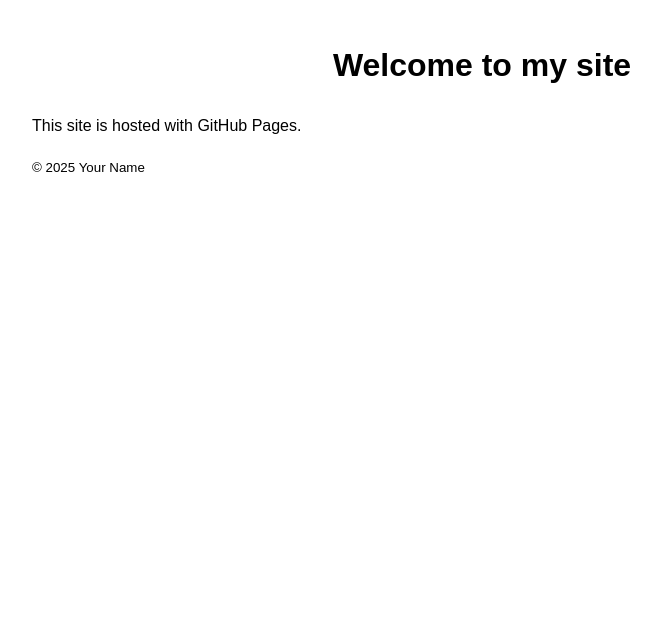
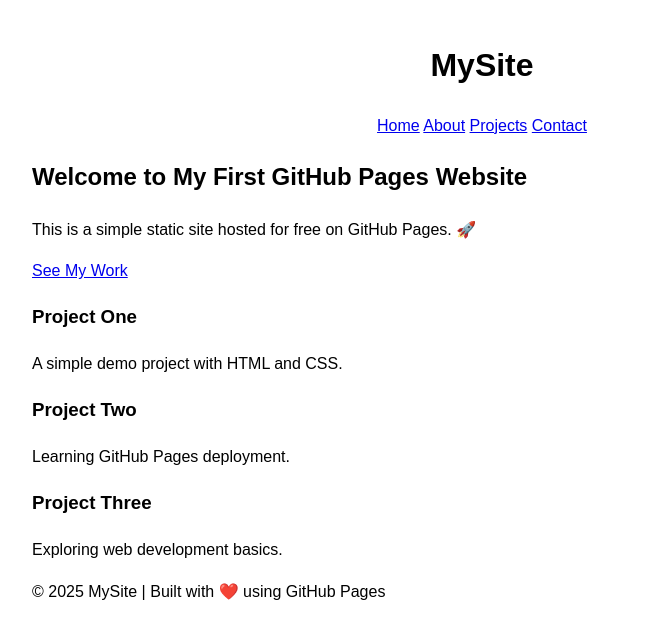
Before and after one commit to antoshreya/my-first-site, a plain HTML site: page index.html in a window 1280 px wide. Shown: the whole page, without its empty margins (158-819 px from the left). Drawn offline with Linux system fonts and the light colour scheme.

Commit message:
Update index.html

```diff
--- a/index.html
+++ b/index.html
@@ -1,16 +1,49 @@
 <!doctype html>
 <html lang="en">
 <head>
-  <meta charset="utf-8" />
-  <meta name="viewport" content="width=device-width,initial-scale=1" />
-  <title>My First GitHub Pages Site</title>
+  <meta charset="utf-8">
+  <meta name="viewport" content="width=device-width, initial-scale=1">
+  <title>My GitHub Pages Site</title>
   <link rel="stylesheet" href="styles.css">
 </head>
 <body>
-  <header><h1>Welcome to my site</h1></header>
-  <main>
-    <p>This site is hosted with GitHub Pages.</p>
-  </main>
-  <footer><small>&copy; 2025 Your Name</small></footer>
+  <!-- Navigation Bar -->
+  <header class="navbar">
+    <h1 class="logo">MySite</h1>
+    <nav>
+      <a href="#">Home</a>
+      <a href="#">About</a>
+      <a href="#">Projects</a>
+      <a href="#">Contact</a>
+    </nav>
+  </header>
+
+  <!-- Hero Section -->
+  <section class="hero">
+    <h2>Welcome to My First GitHub Pages Website</h2>
+    <p>This is a simple static site hosted for free on GitHub Pages. 🚀</p>
+    <a href="#projects" class="btn">See My Work</a>
+  </section>
+
+  <!-- Projects / Cards -->
+  <section class="cards" id="projects">
+    <div class="card">
+      <h3>Project One</h3>
+      <p>A simple demo project with HTML and CSS.</p>
+    </div>
+    <div class="card">
+      <h3>Project Two</h3>
+      <p>Learning GitHub Pages deployment.</p>
+    </div>
+    <div class="card">
+      <h3>Project Three</h3>
+      <p>Exploring web development basics.</p>
+    </div>
+  </section>
+
+  <!-- Footer -->
+  <footer>
+    <p>&copy; 2025 MySite | Built with ❤️ using GitHub Pages</p>
+  </footer>
 </body>
 </html>
```
